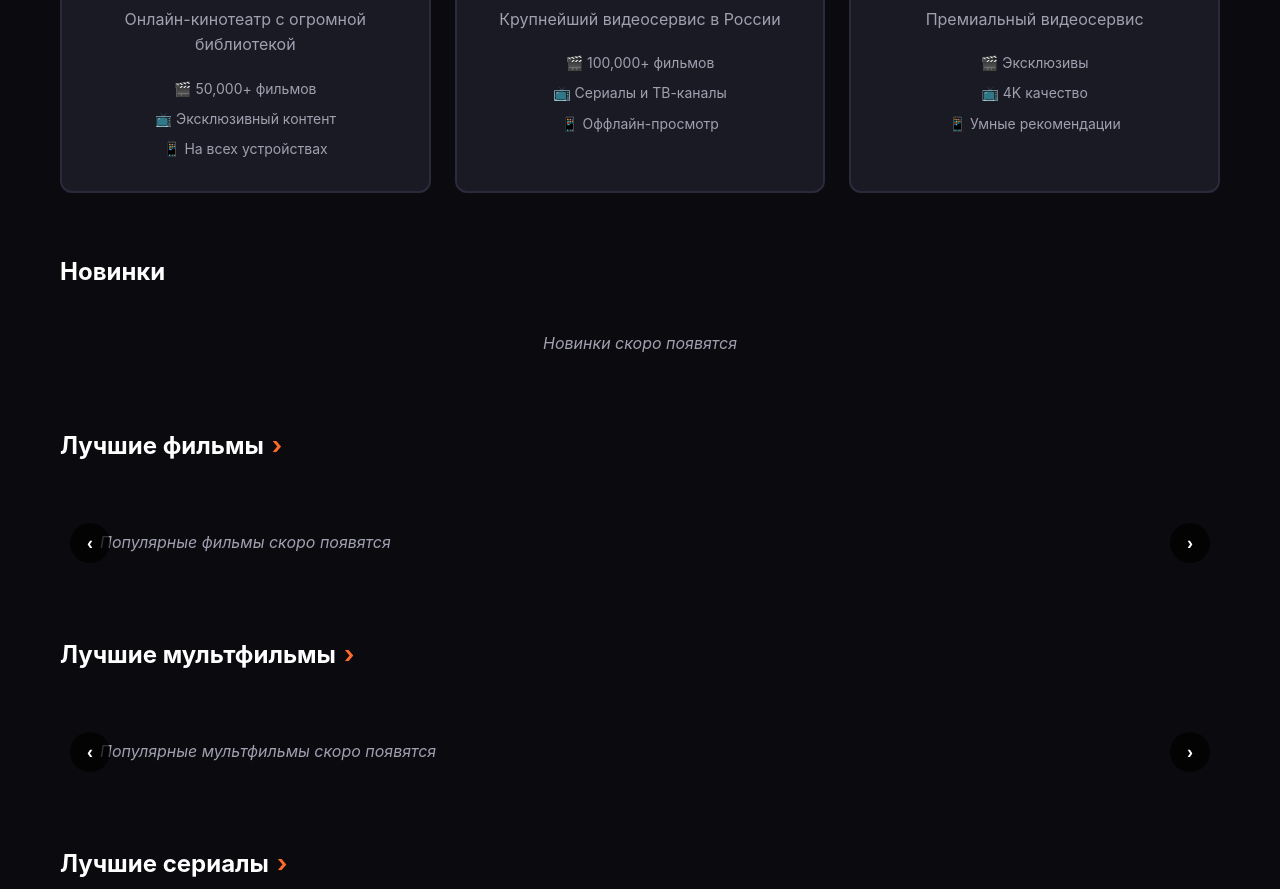
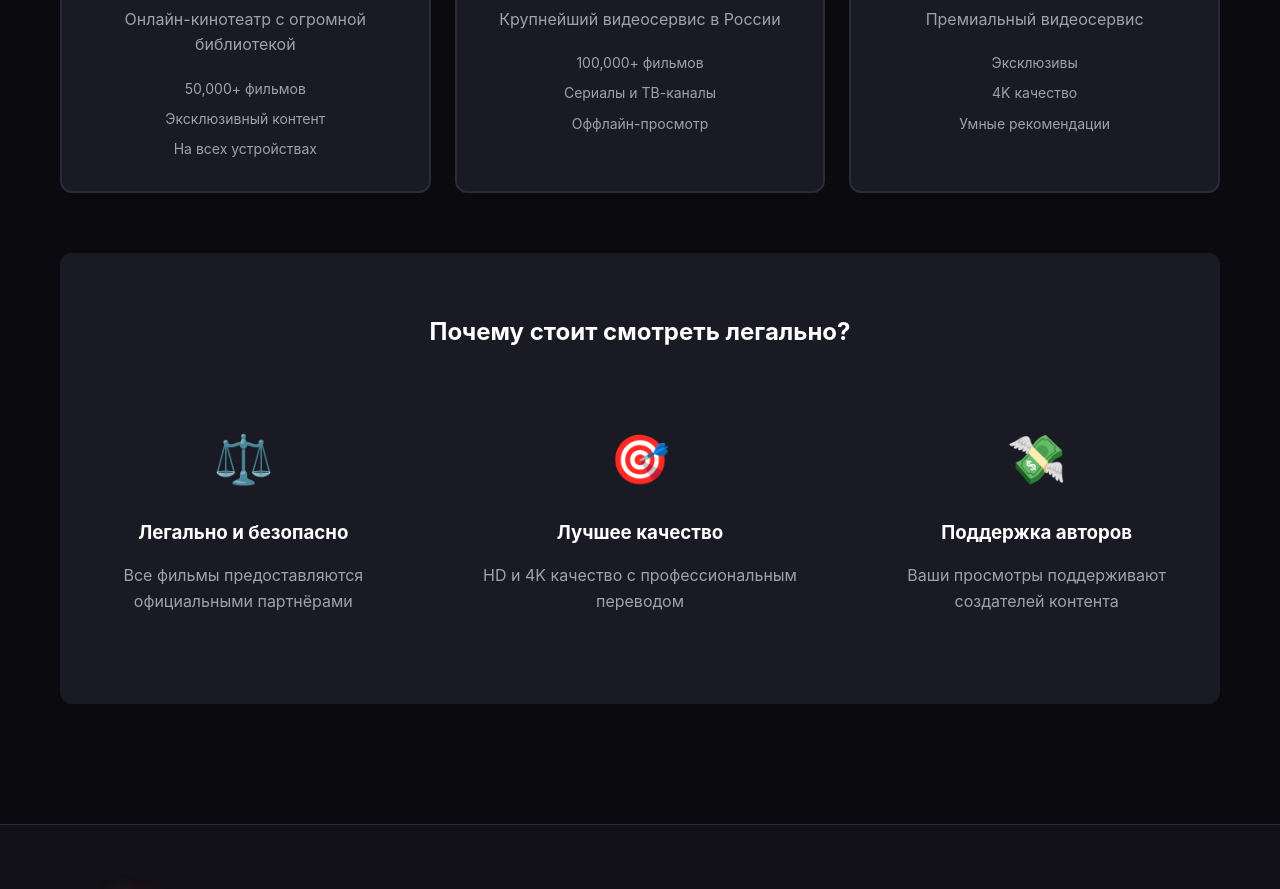
Before and after one commit to mihailrusskin71/vzor-ros, a plain HTML site: page index.html in a window 1280 px wide. Shown: the part 720-1609 px from the top of the page. Drawn offline with Linux system fonts and the light colour scheme.

Commit message:
Update index.html

```diff
--- a/index.html
+++ b/index.html
@@ -7,13 +7,6 @@
   <link rel="stylesheet" href="styles/main.css" />
 </head>
 <body>
-  <!-- Боковые рекламные блоки -->
-  <div class="side-ad-fixed left-fixed">
-    <div class="ad-placeholder">Рекламный блок</div>
-  </div>
-  <div class="side-ad-fixed right-fixed">
-    <div class="ad-placeholder">Рекламный блок</div>
-  </div>
 
   <header class="site-header">
     <div class="container header-inner">
@@ -79,9 +72,9 @@
               <h3>OKKO</h3>
               <p>Онлайн-кинотеатр с огромной библиотекой</p>
               <div class="partner-features">
-                <span>🎬 50,000+ фильмов</span>
-                <span>📺 Эксклюзивный контент</span>
-                <span>📱 На всех устройствах</span>
+                <span> 50,000+ фильмов</span>
+                <span> Эксклюзивный контент</span>
+                <span> На всех устройствах</span>
               </div>
             </div>
 
@@ -90,9 +83,9 @@
               <h3>IVI</h3>
               <p>Крупнейший видеосервис в России</p>
               <div class="partner-features">
-                <span>🎬 100,000+ фильмов</span>
-                <span>📺 Сериалы и ТВ-каналы</span>
-                <span>📱 Оффлайн-просмотр</span>
+                <span> 100,000+ фильмов</span>
+                <span> Сериалы и ТВ-каналы</span>
+                <span> Оффлайн-просмотр</span>
               </div>
             </div>
 
@@ -101,9 +94,9 @@
               <h3>KION</h3>
               <p>Премиальный видеосервис</p>
               <div class="partner-features">
-                <span>🎬 Эксклюзивы</span>
-                <span>📺 4K качество</span>
-                <span>📱 Умные рекомендации</span>
+                <span> Эксклюзивы</span>
+                <span> 4K качество</span>
+                <span> Умные рекомендации</span>
               </div>
             </div>
           </div>
@@ -112,55 +105,9 @@
         <!-- Кнопка фильтров для главной страницы -->
         <div id="activeFilters"></div>
 
-        <!-- Новинки -->
-        <section class="new-releases-section">
-          <h2>Новинки</h2>
-          <div class="catalog-grid" id="new-releases">
-            <!-- Новинки будут здесь -->
-          </div>
-        </section>
-
-        <!-- Лучшие фильмы с прокруткой -->
-        <section class="top-section">
-          <div class="section-header">
-            <h2 class="section-header-title" data-section-type="movie">Лучшие фильмы</h2>
-          </div>
-          <div class="horizontal-scroll-container">
-            <button class="scroll-btn left" data-section="top-movies-scroll">‹</button>
-            <div class="horizontal-scroll" id="top-movies-scroll">
-              <!-- Лучшие фильмы будут здесь -->
-            </div>
-            <button class="scroll-btn right" data-section="top-movies-scroll">›</button>
-          </div>
-        </section>
-
-        <!-- Лучшие мультфильмы с прокруткой -->
-        <section class="top-section">
-          <div class="section-header">
-            <h2 class="section-header-title" data-section-type="cartoon">Лучшие мультфильмы</h2>
-          </div>
-          <div class="horizontal-scroll-container">
-            <button class="scroll-btn left" data-section="top-cartoons-scroll">‹</button>
-            <div class="horizontal-scroll" id="top-cartoons-scroll">
-              <!-- Лучшие мультфильмы будут здесь -->
-            </div>
-            <button class="scroll-btn right" data-section="top-cartoons-scroll">›</button>
-          </div>
-        </section>
-
-        <!-- Лучшие сериалы с прокруткой -->
-        <section class="top-section">
-          <div class="section-header">
-            <h2 class="section-header-title" data-section-type="series">Лучшие сериалы</h2>
-          </div>
-          <div class="horizontal-scroll-container">
-            <button class="scroll-btn left" data-section="top-series-scroll">‹</button>
-            <div class="horizontal-scroll" id="top-series-scroll">
-              <!-- Лучшие сериалы будут здесь -->
-            </div>
-            <button class="scroll-btn right" data-section="top-series-scroll">›</button>
-          </div>
-        </section>
+        <!-- СЕКЦИЯ НОВИНОК УДАЛЕНА -->
+        <!-- КАСТОМНЫЕ РЯДЫ БУДУТ ДОБАВЛЕНЫ АВТОМАТИЧЕСКИ -->
+        <!-- Стандартные ряды удалены -->
 
         <section class="info-section">
           <div class="info-content">
@@ -200,27 +147,9 @@
 
         <div id="content-active-filters"></div>
 
-        <!-- Новинки для страниц контента -->
-        <section class="content-new-releases">
-          <h3>Новинки</h3>
-          <div class="catalog-grid" id="content-new-releases">
-            <!-- Новинки для конкретного типа контента -->
-          </div>
-        </section>
-
-        <!-- Лучший контент для страниц контента -->
-        <section class="top-section">
-          <div class="section-header">
-            <h3 id="content-top-title" class="section-header-title" data-section-type="movie">Лучшие фильмы</h3>
-          </div>
-          <div class="horizontal-scroll-container">
-            <button class="scroll-btn left" data-section="content-top-content-scroll">‹</button>
-            <div class="horizontal-scroll" id="content-top-content-scroll">
-              <!-- Лучший контент будет здесь -->
-            </div>
-            <button class="scroll-btn right" data-section="content-top-content-scroll">›</button>
-          </div>
-        </section>
+        <!-- СЕКЦИЯ НОВИНОК ДЛЯ СТРАНИЦ КОНТЕНТА УДАЛЕНА -->
+        <!-- КАСТОМНЫЕ РЯДЫ ДЛЯ СТРАНИЦ КОНТЕНТА БУДУТ ДОБАВЛЕНЫ АВТОМАТИЧЕСКИ -->
+        <!-- Стандартный ряд удален -->
       </div>
     </div>
   </main>
```
